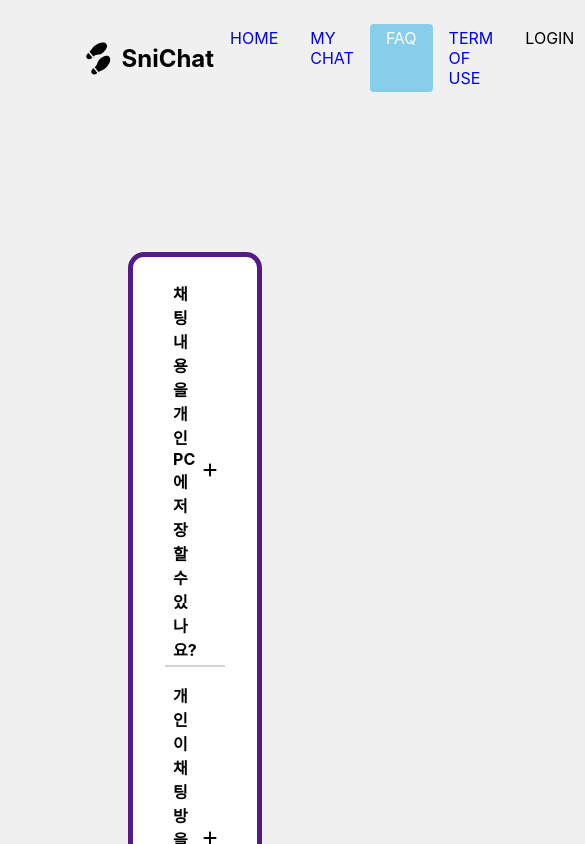
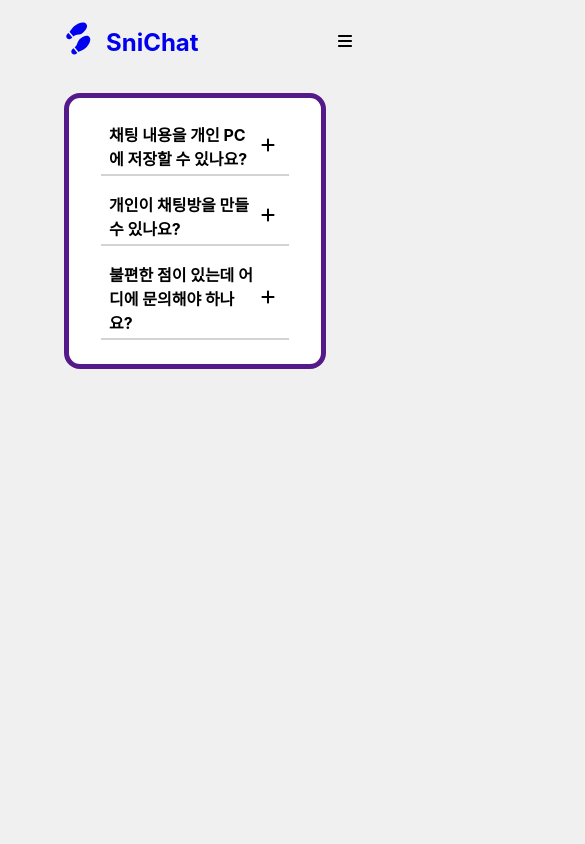
Before and after one commit to Doyun-Han/snichat-client, a React (Create React App) app: page /faq in a window 390 px wide. Shown: the top 844 px of the page, 585 px wide, since content can reach past the window. Built offline with nearby package versions, Linux system fonts and the light colour scheme; no server answers.

Commit message:
make responsive css

```diff
--- a/src/components/FAQcontent/FAQcontent.css
+++ b/src/components/FAQcontent/FAQcontent.css
@@ -51,3 +51,10 @@
     margin-top: 1rem;
     display: block;
 }
+
+@media screen and (max-width:1024px) {
+    .f_container {
+        max-width: 100%;
+        margin-top : 1rem;
+    }
+}
--- a/src/components/chatboard/chatboard.css
+++ b/src/components/chatboard/chatboard.css
@@ -54,7 +54,7 @@ img {
 
 .b_footer {
     width: 100%;
-    height: 4rem;
+    height: 10%;
     background-color: white;
     display: flex;
     justify-content: space-between;
@@ -82,19 +82,22 @@ img {
     color: gray
 }
 .b_sendBtn {
+    flex: 1;
     display: flex;
     align-items: center;
-    padding: 0 1rem
+    padding-left:1rem;
+
 }
 .btn_inner {
     background-color: green;
     border-radius: 50%;
+
 }
 .btn_inner > button{
     width: 100%;
     height: 100%;
-    font-size: 1.5rem;
-    padding: 1rem;
+    font-size: 1.2rem;
+    padding: 0.8rem;
     color: white;
 }
 
@@ -142,12 +145,14 @@ img {
         height: 100%;
     }
     .b_left {
-        flex: 1;
+        flex: none;
         padding: 1rem;
-        overflow-y:hidden
+        overflow-y:hidden;
+        height: fit-content;
     }
-    .b_list {
-        height: 6rem;
+    .b_right {
+        flex: none;
+        padding: 1rem;
     }
     .chatRows {
         flex-direction: row;
@@ -156,11 +161,20 @@ img {
     .chatList {
         flex: 1;
     }
-    .b_right {
-        flex: 5;
-    }
     .b_board {
         position: relative;
         height: 100%;
     }
+
+    .btn_inner > button{
+        width: 100%;
+        height: 100%;
+        font-size: 1rem;
+        padding: 0.5rem;
+        color: white;
+    }
+
+    .emoji>button, .b_input > input {
+        font-size: 1rem;
+    }
 }
--- a/src/components/chatcard/chatcard.css
+++ b/src/components/chatcard/chatcard.css
@@ -44,3 +44,12 @@
     transform: scale(1.1);
     cursor: pointer;
 }
+
+@media screen and (max-width:1024px) {
+    .card {
+        width: 100%;
+    }
+    .deleteBtn {
+        left: 90%;
+    }
+}
--- a/src/components/navbar/navbar.css
+++ b/src/components/navbar/navbar.css
@@ -18,9 +18,9 @@ a:active, a:visited {
     gap: 0.5rem;
     font-weight: bold;
 }
-
 .logo_wrap{
-    transform: rotate(-40deg)}
+    transform: rotate(-40deg)
+}
 
 .n_itemRow {
     margin: 0;
@@ -38,3 +38,47 @@ a:active, a:visited {
 .n_item:hover {
     cursor: pointer;
 }
+
+.n_hamburgerBtn {
+    display: none;
+    position: absolute;
+    left: 85%;
+    top : 2rem;
+    font-size: 1rem;
+}
+
+@media screen and (max-width:1024px) {
+    .n_hamburgerBtn {
+        display: block;
+    }
+    .n_wrap {
+        display: flex;
+        flex-direction: column;
+        align-items: flex-start;
+    }
+    .n_items {
+        width: 100%;
+        display: none;
+    }
+    .n_items.active {
+        display: block;
+    }
+    .n_itemRow {
+        flex-direction: column;
+        width: 100%;
+        text-align: center;
+    }
+    .n_logo {
+        align-items: flex-start;
+    }
+    .n_item {
+        background-color: skyblue;
+    }
+    .n_item:hover {
+        background-color: white;
+        color: black;
+        border-radius: 4px;
+        padding: 4px;
+    }
+
+}
--- a/src/components/navbar/navbar.jsx
+++ b/src/components/navbar/navbar.jsx
@@ -1,6 +1,6 @@
 import React from 'react';
 import './navbar.css'
-import { faL, faShoePrints}from '@fortawesome/free-solid-svg-icons'
+import {  faBars,faShoePrints}from '@fortawesome/free-solid-svg-icons'
 import { FontAwesomeIcon } from '@fortawesome/react-fontawesome';
 import { NavLink }from'react-router-dom';
 import { useState, useContext, useCallback } from 'react';
@@ -19,7 +19,8 @@ const Navbar = (props) => {
     const onLogin = context.logIn;
     const onLogout = context.logout;
     const auth = context.auth;
-    const [isOpenPopUp, setOpenPopUp] = useState(false)
+    const [isOpenPopUp, setOpenPopUp] = useState(false);
+    const [toggleBtn, settoggleBtn] = useState(false);
 
     const openPopUp = useCallback(() => {
         console.log(isOpenPopUp);
@@ -31,15 +32,21 @@ const Navbar = (props) => {
         return setOpenPopUp(false)
     })
 
+    const togleSet = useCallback(()=> {
+        return settoggleBtn(!toggleBtn);
+    })
+
     return(
         <div className="n_wrap">
-        <div className="n_logo">
-            <div className="logo_wrap">
-            <FontAwesomeIcon icon={faShoePrints}/>
-            </div>
-            <span>SniChat</span>
-        </div>
-        <div className="n_items">
+            <NavLink to='/'>
+                <div className="n_logo">
+                    <div className="logo_wrap">
+                        <FontAwesomeIcon icon={faShoePrints}/>
+                    </div>
+                    <p>SniChat</p>
+                </div>
+            </NavLink>
+        <div className={toggleBtn ? 'n_items active' : 'n_items'} >
             <ul className="n_itemRow">
                 <NavLink to= '/'  style={({ isActive }) => isActive ? activeStyle : undefined}>
                 <li className="n_item">Home</li>
@@ -67,6 +74,9 @@ const Navbar = (props) => {
                 <div className="popupArea"></div>
             </ul>
         </div>
+        <button className='n_hamburgerBtn' onClick={togleSet}>
+                <FontAwesomeIcon icon={faBars}/>
+        </button>
     </div>
     )
 };
--- a/src/components/popup/popupContent/popupContent.css
+++ b/src/components/popup/popupContent/popupContent.css
@@ -105,7 +105,7 @@ input {
     margin: auto;
 }
 .popUpFooter > p {
-    font-size: calc(0.8vw);
+    font-size: calc(0.5vw);
 }
 .popUpFooter p:hover {
     cursor: pointer;
@@ -126,3 +126,15 @@ input {
     font-size: 1rem;
     left: 90%
 }
+
+@media screen and (max-width : 1024px) {
+    .common_alert{
+        padding: 0.2rem;
+        width: 60%;
+        height: 60vh;
+    }
+    .closeBtn {
+        left: 85%;
+        top: 5%;
+    }
+}
--- a/src/components/popup/popupContent/signIn/signin.jsx
+++ b/src/components/popup/popupContent/signIn/signin.jsx
@@ -26,7 +26,6 @@ const Signin = ({ openSignUp, onChange}) => {
 
         <div className="popUpFooter">
             <p onClick={openSignUp}>회원가입</p>
-            <p>아이디 / 비밀번호 찾기</p>
             <button type='submit' className="popUpBtn login">로그인</button>
         </div>
         </>
--- a/src/components/popup/popupContent/signUp/signUp.css
+++ b/src/components/popup/popupContent/signUp/signUp.css
@@ -3,3 +3,7 @@
     justify-content: center;
     align-items: center;
 }
+
+.popUpBtn.signUp {
+    height: 2rem;
+}
--- a/src/index.css
+++ b/src/index.css
@@ -25,4 +25,7 @@ code {
     height: 100vh;
     padding : 0;
   }
+  body {
+    width: 100%;
+  }
 }
--- a/src/path/mychat/mychat.css
+++ b/src/path/mychat/mychat.css
@@ -9,3 +9,9 @@
     overflow-y: auto;
     height: 55vh;
 }
+
+@media screen and (max-width : 1024px) {
+    .c_container {
+        width: 90%;
+    }
+}
```
